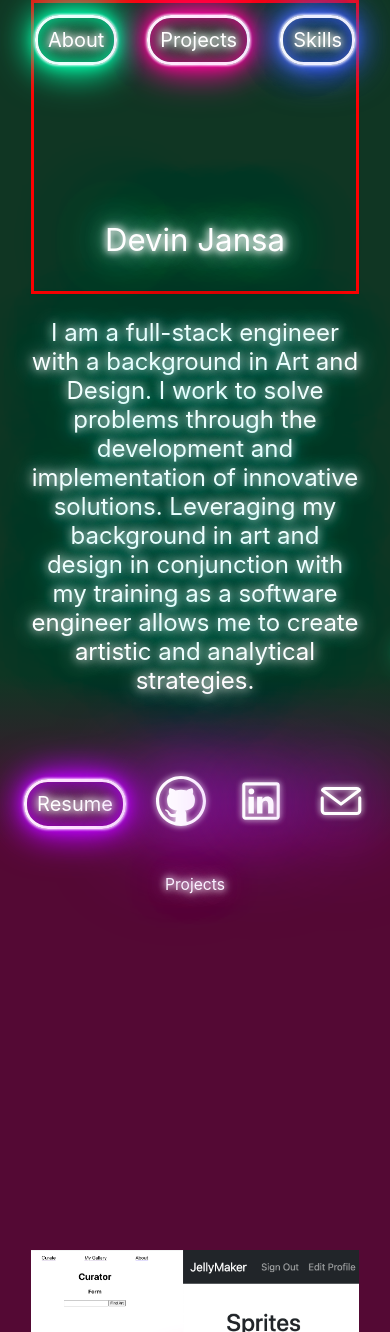
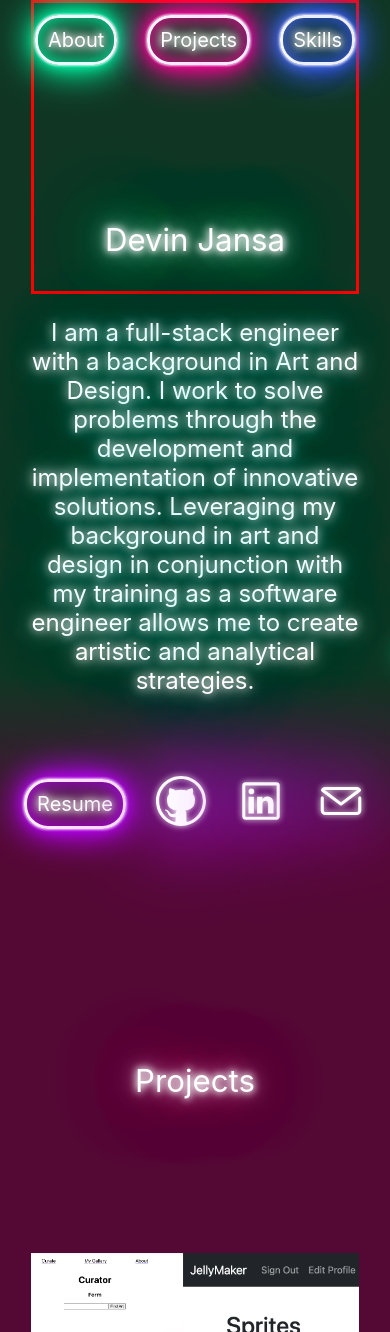
Before and after one commit to Doujie625/PortFolio-on-React, a React (Create React App) app: page / in a window 390 px wide. Shown: the top 1332 px of the page. Built offline with nearby package versions, Linux system fonts and the light colour scheme.

Commit message:
about font size test

```diff
--- a/src/CSS/About.css
+++ b/src/CSS/About.css
@@ -32,7 +32,6 @@
     .About_top {
         padding: 6em 0 0em 0;
         font-size: 8vw;
-
     }
 
 }
--- a/src/CSS/Projects.css
+++ b/src/CSS/Projects.css
@@ -63,3 +63,11 @@
 #icons {
     width: 300px;
 }
+
+@media screen and (max-width: 700px) {
+    .Projects_top {
+        padding: 6em 0 0em 0;
+        font-size: 8vw;
+    }
+
+}
```
